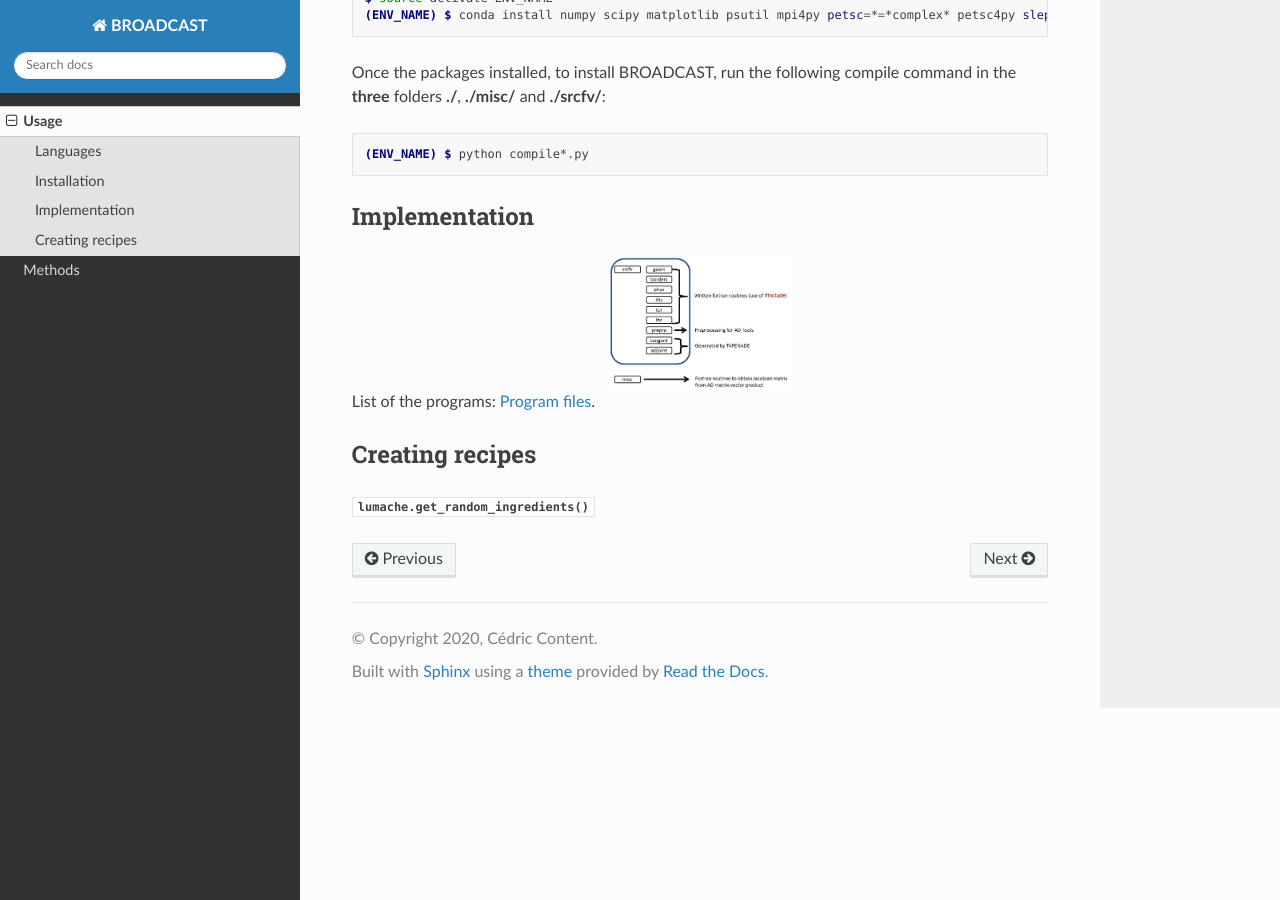
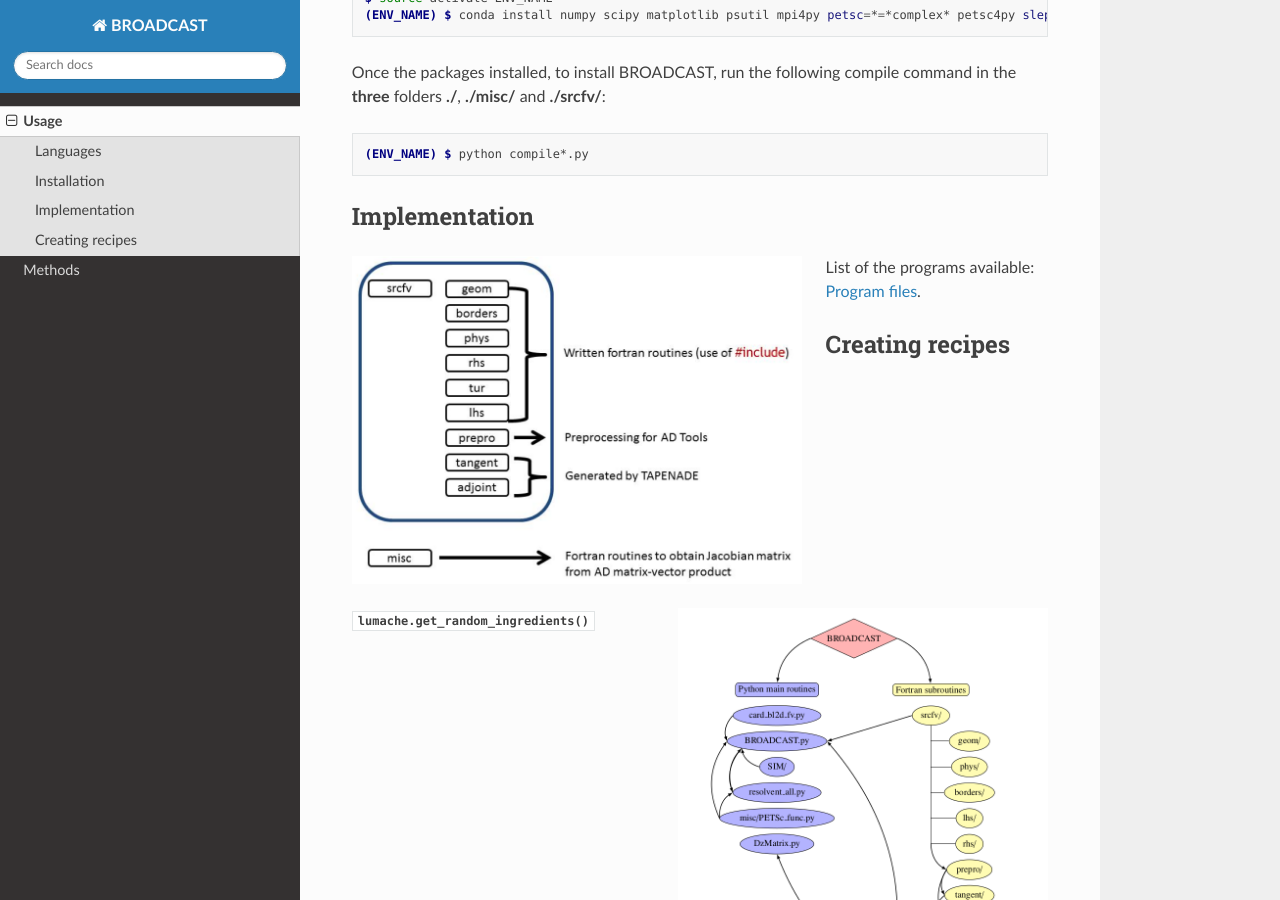
Before and after one commit to apoulain22/TutorialDoc, a Sphinx documentation site: the page built from docs/source/usage.rst, in a window 1280 px wide and 900 px high, scrolled down 878 px. Built offline with Sphinx 7.4.7 and the Read the Docs theme 2.0.0, drawn with Linux system fonts in a browser that asks for light colours.

Commit message:
update doc

```diff
--- a/docs/source/listprogram.rst
+++ b/docs/source/listprogram.rst
@@ -3,7 +3,7 @@
 Program files
 ==========================
 
-#. 'srcfv' folder includes BROADCAST source
+#. 'srcfv' folder includes BROADCAST source: details of FORTRAN files in :ref:`srcfvfiles`.
 #. 'misc' folder includes Jacobian construction and all PETSc functions
 #. 'ADFirstAidKit' folder to compute the adjoint through TAPENADE software -> unnecessary for BROADCAST.
 #. 'SIM' folder includes the self-similar profile generator program -> useful to initialise boundary layer simulations.
--- a/docs/source/usage.rst
+++ b/docs/source/usage.rst
@@ -49,11 +49,16 @@
 --------------
 
 .. figure:: org1.png
-   :scale: 20%
-   :align: center
+   :scale: 49%
+   :align: left
    :alt: organisation of the code
 
-List of the programs: :ref:`listprogram`.
+.. figure:: org2.png
+   :scale: 49%
+   :align: right
+   :alt: organisation of the code
+
+List of the programs available: :ref:`listprogram`.
 
 
 Creating recipes
```
